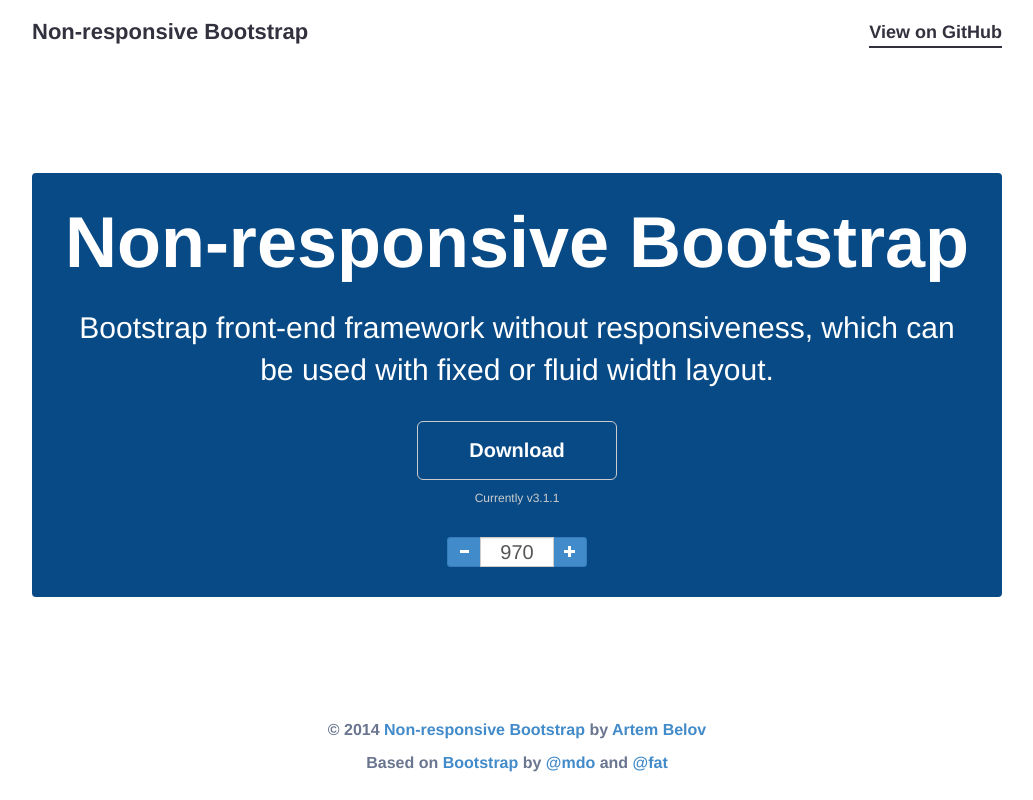
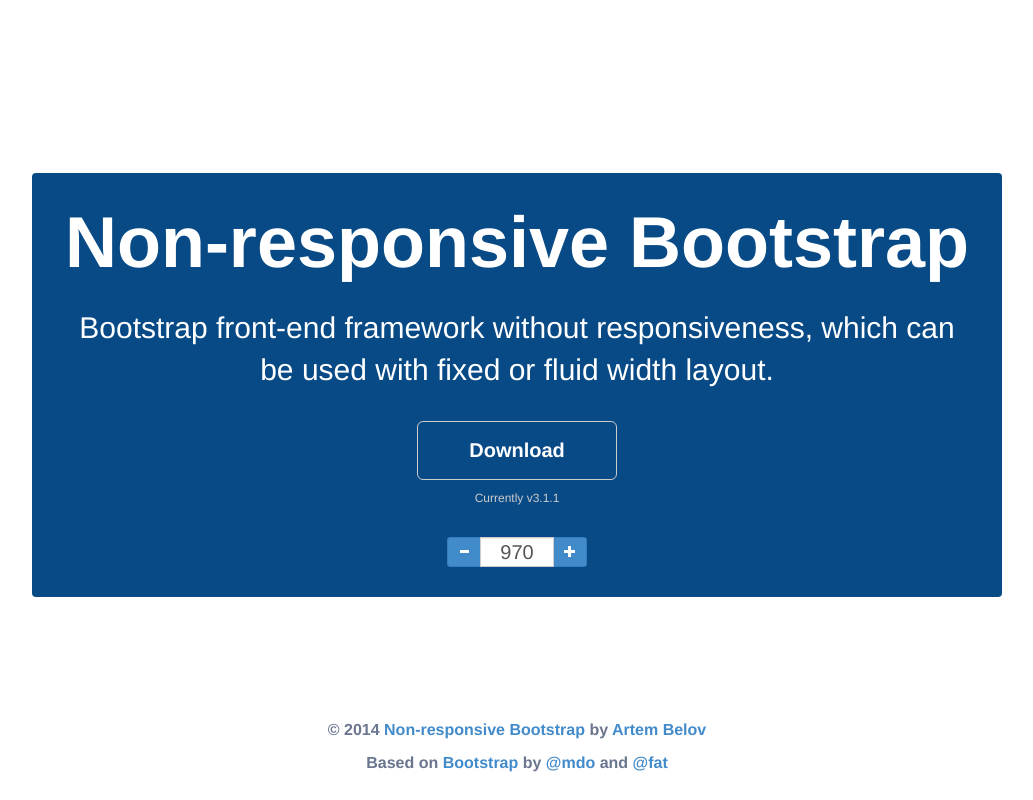
Before and after one commit to artbelov/nr-bootstrap, a website: page index.html in a window 1280 px wide. Shown: the whole page, without its empty margins (123-1156 px from the left). Drawn offline with Linux system fonts and the light colour scheme.

Commit message:
Remove header section

```diff
--- a/assets/less/main.less
+++ b/assets/less/main.less
@@ -25,45 +25,6 @@
 .cover-container {
   margin-right: auto;
   margin-left: auto;
-}
-
-/**
- * Header
- */
-.masthead-brand {
-  float: left;
-  margin-top: 10px;
-  margin-bottom: 10px;
-  font-size: 22px;
-  font-weight: bold;
-  color: #32313e;
-}
-
-.masthead-nav {
-  float: right;
-  & > li {
-    display: inline-block;
-    & + {
-      li {
-        margin-left: 20px;
-      }
-    }
-    & > a {
-      padding-right: 0;
-      padding-left: 0;
-      padding-bottom: 0;
-      font-size: 18px;
-      font-weight: bold;
-      color: #32313e;
-      border-bottom: 2px solid #32313e;
-    }
-  }
-}
-
-.masthead-nav & > li & > a:hover, .masthead-nav & > li & > a:focus {
-  color: #084a86;
-  background: transparent;
-  border-bottom-color: #084a86;
 }
 
 /**
@@ -129,11 +90,6 @@
   color: #084a86;
 }
 
-.masthead {
-  position: fixed;
-  top: 10px;
-}
-
 .masthead, .mastfoot, .cover-container {
   width: 970px;
 }
--- a/index.html
+++ b/index.html
@@ -2,7 +2,6 @@
 <html lang="en">
 <head>
   <meta charset="utf-8">
-  <meta http-equiv="X-UA-Compatible" content="IE=edge">
   <title>Non-responsive Bootstrap</title>
   <meta name="robots" content="index"/>
   <meta name="keywords" content="bootstrap, css, js, less, fixed, fluid, front-end, framework, web"/>
@@ -23,25 +22,17 @@
 <!--[if lt IE 8]>
   <div class="container">
     <div class="alert alert-warning text-center">
-      Вы используете <strong>устаревший</strong> браузер. Пожалуйста, <a href="http://browsehappy.com/" rel="nofollow">обновите Ваш браузер</a> для лучшего отображения сайта.
+      You are using an outdated browser. Please <a href="http://browsehappy.com/" rel="nofollow">upgrade your browser</a> to improve your experience.
     </div>
   </div>
 <![endif]-->
 <div class="site-wrapper">
   <div class="site-wrapper-inner">
     <div class="cover-container">
-      <div class="masthead clearfix">
-        <div class="inner">
-          <h3 class="masthead-brand">Non-responsive Bootstrap</h3>
-          <ul class="nav masthead-nav">
-            <li><a href="https://github.com/artbelov/nr-bootstrap/">View on GitHub</a></li>
-          </ul>
-        </div>
-      </div>
       <div class="jumbotron cover">
         <h1>Non-responsive Bootstrap</h1>
         <p class="lead">Bootstrap front-end framework without responsiveness, which can be used with fixed or fluid width layout.</p>
-        <a href="https://github.com/artbelov/nr-bootstrap/releases/download/3.1.1/nr-bootstrap-3.1.1.zip" class="btn btn-lg btn-default">Download</a>
+        <a href="https://github.com/artbelov/nr-bootstrap/releases/download/3.1.1/nr-bootstrap-3.1.1.zip" class="btn btn-lg btn-default" rel="nofollow">Download</a>
         <p class="version">Currently v3.1.1</p>
         <div class="input-group input-group-sm change-width-form">
           <span class="input-group-btn">
@@ -58,8 +49,8 @@
         </div>
       </div>
       <div class="mastfoot">
-        <p>© 2014 <a href="https://github.com/artbelov/nr-bootstrap/">Non-responsive Bootstrap</a> by <a href="http://www.artbelov.com/">Artem Belov</a></p>
-        <p>Based on <a href="http://getbootstrap.com/">Bootstrap</a> by <a href="http://twitter.com/mdo">@mdo</a> and <a href="http://twitter.com/fat">@fat</a></p>
+        <p>© 2014 <a href="https://github.com/artbelov/nr-bootstrap/" rel="nofollow">Non-responsive Bootstrap</a> by <a href="http://www.artbelov.com/">Artem Belov</a></p>
+        <p>Based on <a href="http://getbootstrap.com/" rel="nofollow">Bootstrap</a> by <a href="http://twitter.com/mdo" rel="nofollow">@mdo</a> and <a href="http://twitter.com/fat" rel="nofollow">@fat</a></p>
       </div>
     </div>
   </div>
```
Also changed, not shown: assets/css/main.css, assets/css/main.min.css, 1 other file.
